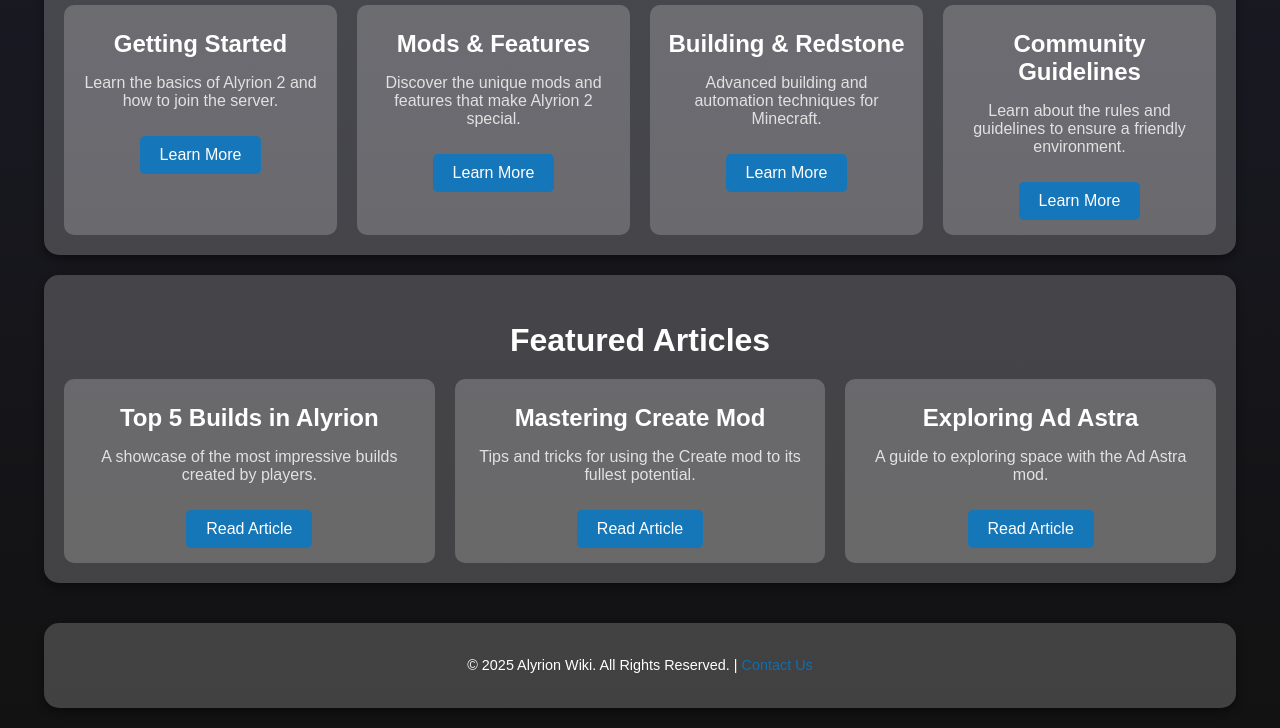
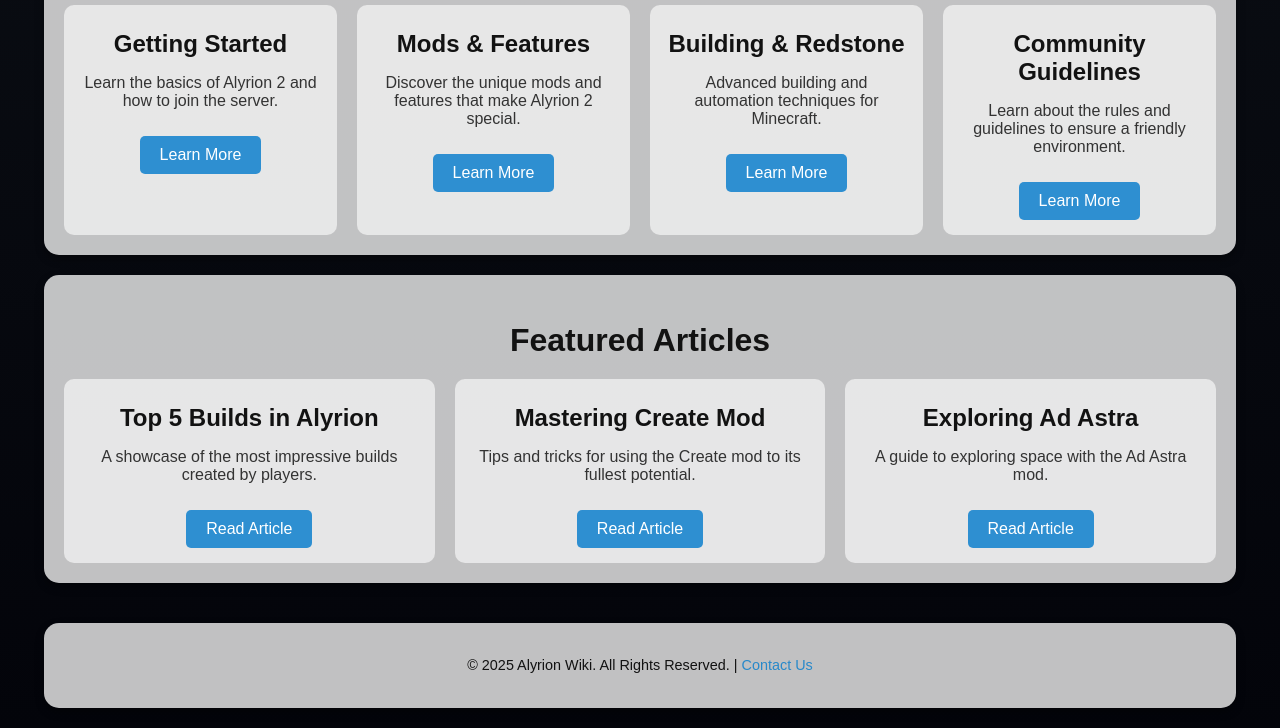
Before and after one commit to AxoIsAxo/alyrionmc, a plain HTML site: page wiki.html in a window 1280 px wide. Shown: the part 563-1291 px from the top of the page. Drawn offline with Linux system fonts and the light colour scheme.

Commit message:
Update styles.css

```diff
--- a/styles.css
+++ b/styles.css
@@ -1,7 +1,7 @@
 /* Allgemeine Stile */
 body {
     font-family: 'Arial', sans-serif;
-    background: linear-gradient(to bottom, #1e1e2f, #121212);
+    background: linear-gradient(to bottom, #0d1117, #03040a); /* Dunkelblauer Hintergrund */
     color: white;
     margin: 0;
     padding: 0;
@@ -15,9 +15,10 @@
 }
 
 .transparent-box {
-    background: rgba(255, 255, 255, 0.2); /* Hellerer, ursprünglicher Hintergrund */
+    background: rgba(240, 240, 240, 0.8); /* Helles Grau mit Transparenz */
     border-radius: 15px;
     box-shadow: 0 4px 8px rgba(0, 0, 0, 0.4);
+    color: #121212; /* Dunkle Schriftfarbe für Kontrast */
 }
 
 /* Wiki-spezifische Stile */
@@ -97,26 +98,28 @@
 
 /* Kategorie- und Featured Boxen */
 .category, .featured-article {
-    background: rgba(255, 255, 255, 0.2); /* Ursprünglicher transparenter Look */
+    background: rgba(240, 240, 240, 0.8); /* Helles Grau mit Transparenz */
     border-radius: 10px;
     padding: 15px;
     text-align: center;
     transition: transform 0.2s, background 0.2s;
+    color: #121212; /* Dunkle Schriftfarbe */
 }
 
 .category:hover, .featured-article:hover {
-    background: rgba(255, 255, 255, 0.3); /* Leichter Hover-Effekt */
+    background: rgba(240, 240, 240, 1); /* Voll deckend bei Hover */
     transform: scale(1.05);
 }
 
 .category h3, .featured-article h3 {
     margin: 10px 0;
     font-size: 1.5em;
+    color: #121212; /* Dunkle Schriftfarbe */
 }
 
 .category p, .featured-article p {
     font-size: 1em;
-    color: rgba(255, 255, 255, 0.8);
+    color: #333333; /* Leichter Kontrast für Lesbarkeit */
 }
 
 /* Footer */
```
